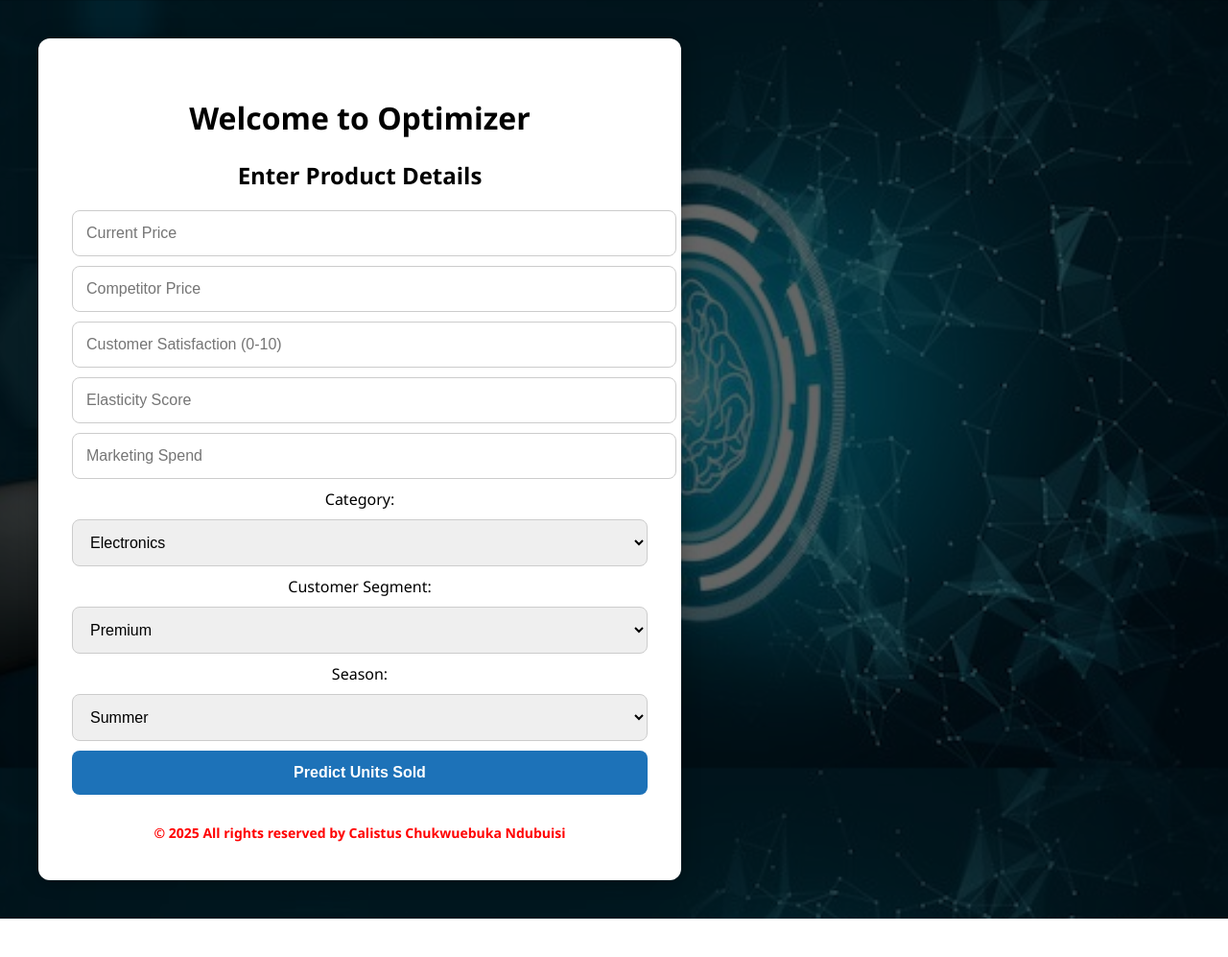
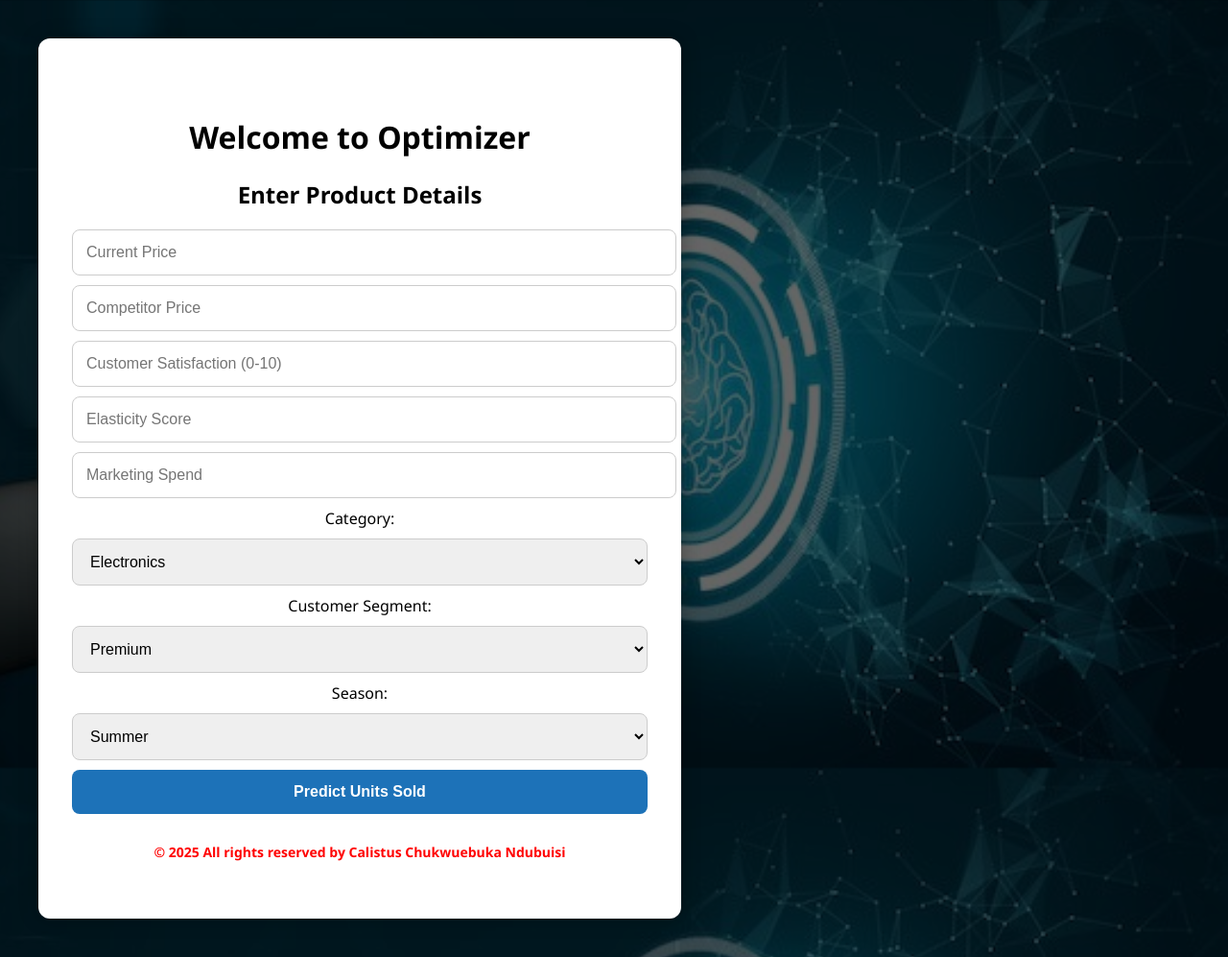
Before and after one commit to romeofx/BAN8600Finalproject, a Flask app: page / in a window 1280 px wide. Shown: the whole page at 96% size. Before the commit the page ends 957 px from the top, so only its background shows below. Run offline with Flask 3, Linux system fonts and the light colour scheme; parts of the project's set-up code (start-up, migrations or seed data) failed here and were passed over.

Commit message:
static update

```diff
--- a/static/style.css
+++ b/static/style.css
@@ -20,7 +20,7 @@ body {
     width: 100%;
     max-width: 600px; /* increased width */
     background: white;
-    padding: 40px 35px; /* increased padding (height) */
+    padding: 60px 35px; /* increased padding (height) */
     border-radius: 12px;
     box-shadow: 0 0 20px rgba(0,0,0,0.3);
     text-align: center;
```
